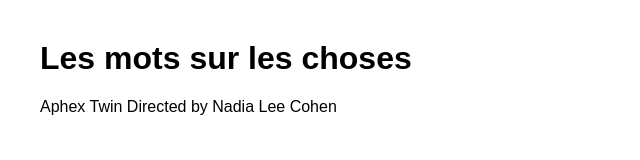
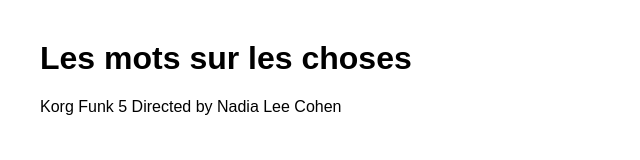
Before and after one commit to ninolebo-bot/ninoblebo, a plain HTML site: page index.html in a window 1280 px wide. Shown: the full height of the page, 0-640 px from the left. Drawn offline with Linux system fonts and the light colour scheme.

Commit message:
Update index.html

```diff
--- a/index.html
+++ b/index.html
@@ -14,7 +14,7 @@
   <h1>Les mots sur les choses</h1>
   <p></p>
   <nav>
-   <a href="Korg Funk 5 Directed by Nadia Lee Cohen.html">Aphex Twin Directed by Nadia Lee Cohen</a>
+   <a href="Korg Funk 5 Directed by Nadia Lee Cohen.html">Korg Funk 5 Directed by Nadia Lee Cohen</a>
   </nav>
 </body>
 </html>
```
